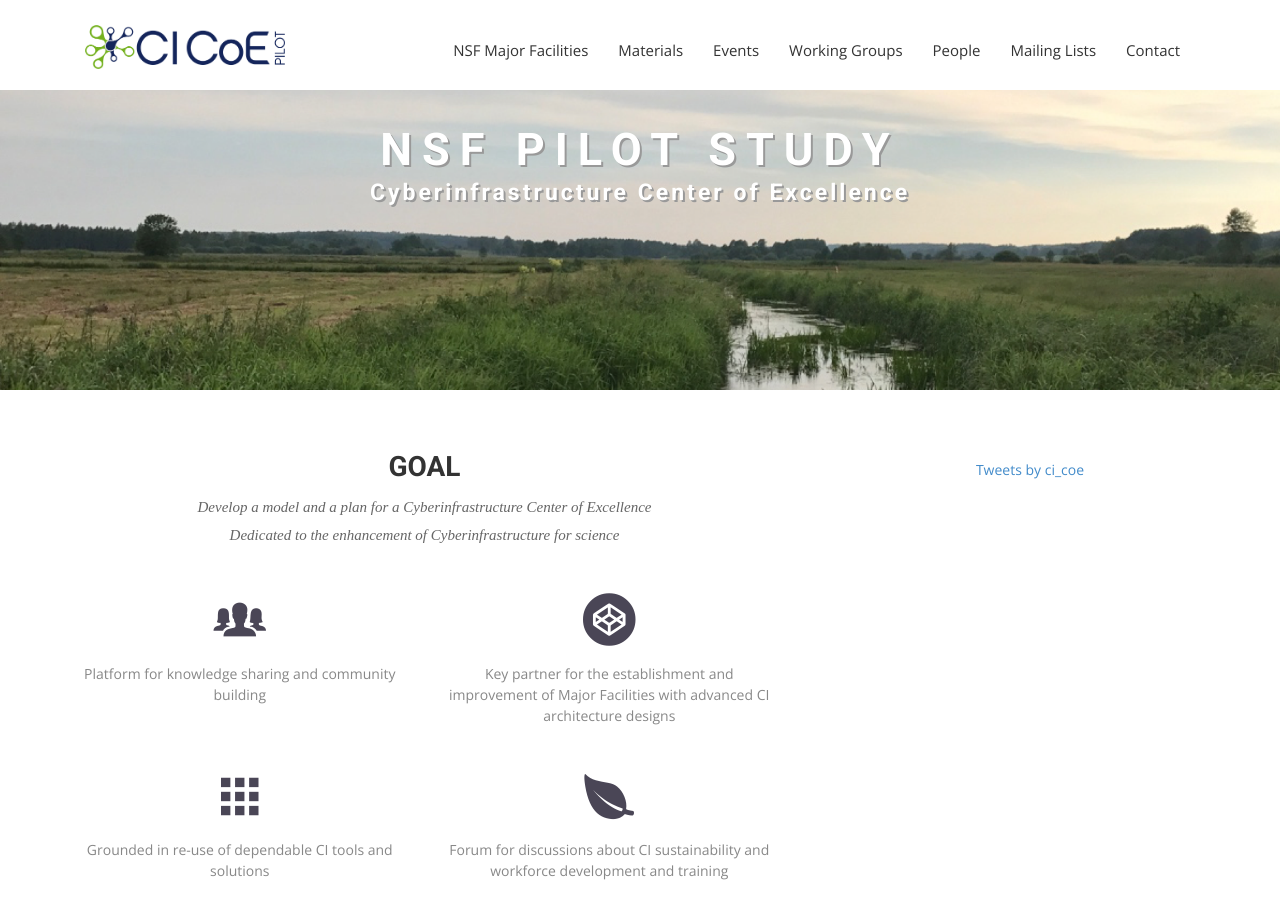
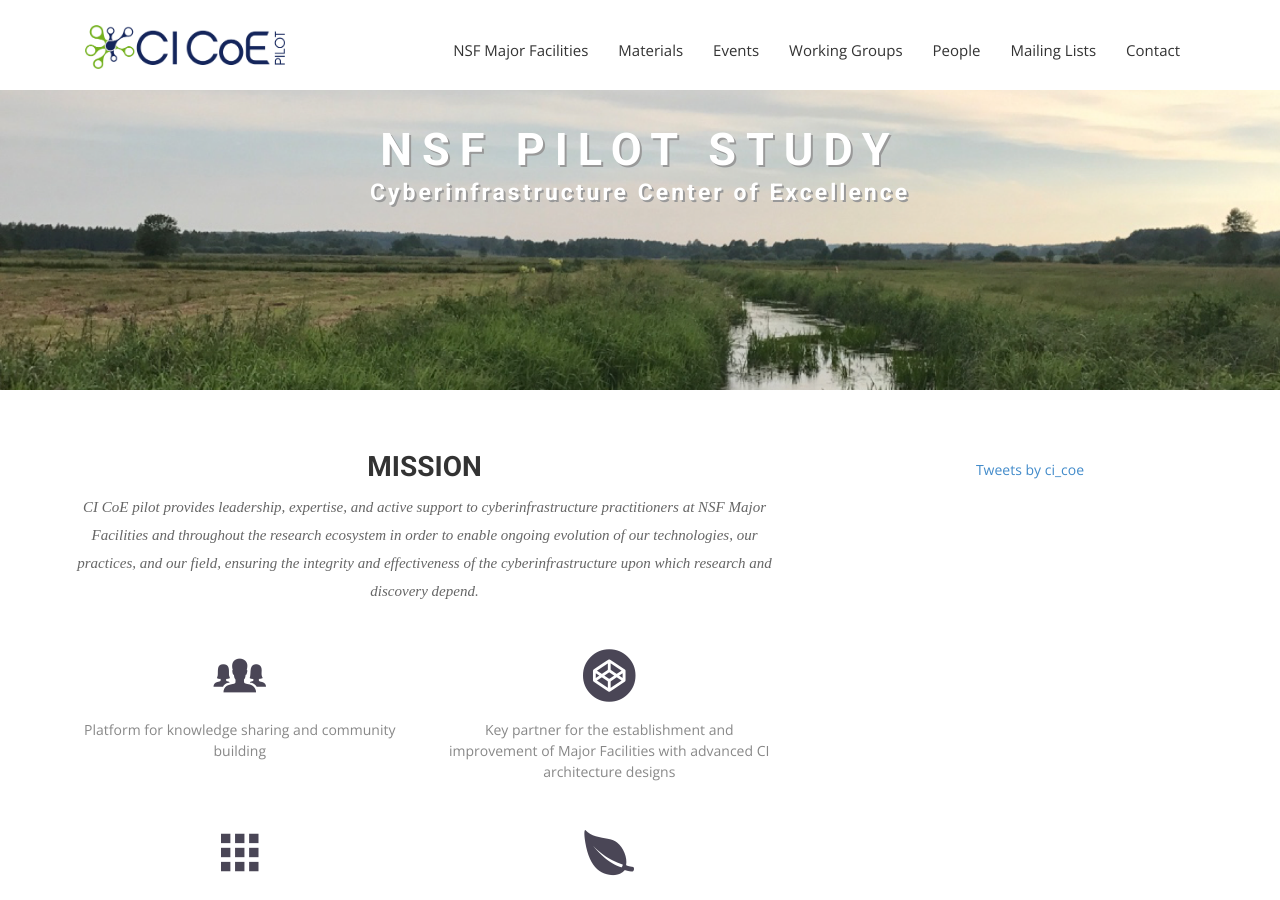
Before and after one commit to cicoe/cicoe.github.io, a Jekyll site: the page built from index.html, in a window 1280 px wide and 900 px high. Built offline with Jekyll 4.4.1, drawn with Linux system fonts in a browser that asks for light colours; nearby versions of some CDN libraries; some web fonts are replaced; comment, search, counter and statistics services are not loaded.

Commit message:
updating mission

```diff
--- a/index.html
+++ b/index.html
@@ -10,10 +10,17 @@ permalink: /
         <div class="row">
             <div class="col-md-8 col-sm-12" style="padding-right: 4em">
                 <div class="section-title">
-                    <h2>Goal</h2>
+                    <!--                    <h2>Goal</h2>-->
+                    <!--                    <p>-->
+                    <!--                        Develop a model and a plan for a Cyberinfrastructure Center of Excellence<br/>-->
+                    <!--                        Dedicated to the enhancement of Cyberinfrastructure for science-->
+                    <!--                    </p>-->
+                    <h2>Mission</h2>
                     <p>
-                        Develop a model and a plan for a Cyberinfrastructure Center of Excellence<br/>
-                        Dedicated to the enhancement of Cyberinfrastructure for science
+                        CI CoE pilot provides leadership, expertise, and active support to cyberinfrastructure
+                        practitioners at NSF Major Facilities and throughout the research ecosystem in order to enable
+                        ongoing evolution of our technologies, our practices, and our field, ensuring the integrity and
+                        effectiveness of the cyberinfrastructure upon which research and discovery depend.
                     </p>
                 </div>
                 <div class="row">
```
